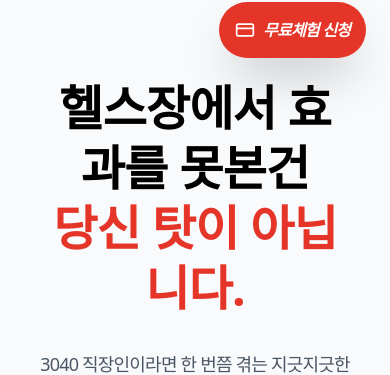
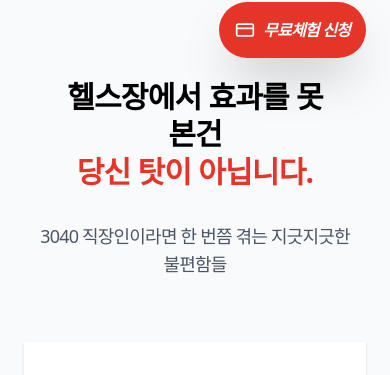
Before and after one commit to okmstyle-collab/from_body-landding, a React (Vite) app: page / in a window 390 px wide. Shown: the part 762-1137 px from the top of the page. Built offline with nearby package versions, Linux system fonts and the light colour scheme.

Commit message:
Fix mobile text wrapping for problem section

```diff
--- a/src/App.tsx
+++ b/src/App.tsx
@@ -129,9 +129,9 @@ export default function App() {
       {/* 심리: 부정 편향 - 고통을 구체적으로 명명 */}
       <section id="problem" className="section-padding bg-gray-50 uppercase tracking-tighter">
         <div className="max-w-4xl mx-auto text-center mb-16 px-4">
-          <motion.h2 {...fadeIn} className="text-5xl md:text-7xl font-black mb-8 leading-tight">
-            헬스장에서 효과를 못본건<br/>
-            <span className="text-brand-point">당신 탓이 아닙니다.</span>
+          <motion.h2 {...fadeIn} className="text-3xl sm:text-4xl md:text-6xl lg:text-7xl font-black mb-8 leading-tight break-keep tracking-tight">
+            헬스장에서 효과를 못 본건<br/>
+            <span className="text-brand-point whitespace-nowrap">당신 탓이 아닙니다.</span>
           </motion.h2>
           <motion.p {...fadeIn} className="text-lg text-gray-600 font-medium">
             3040 직장인이라면 한 번쯤 겪는 지긋지긋한 불편함들
```
